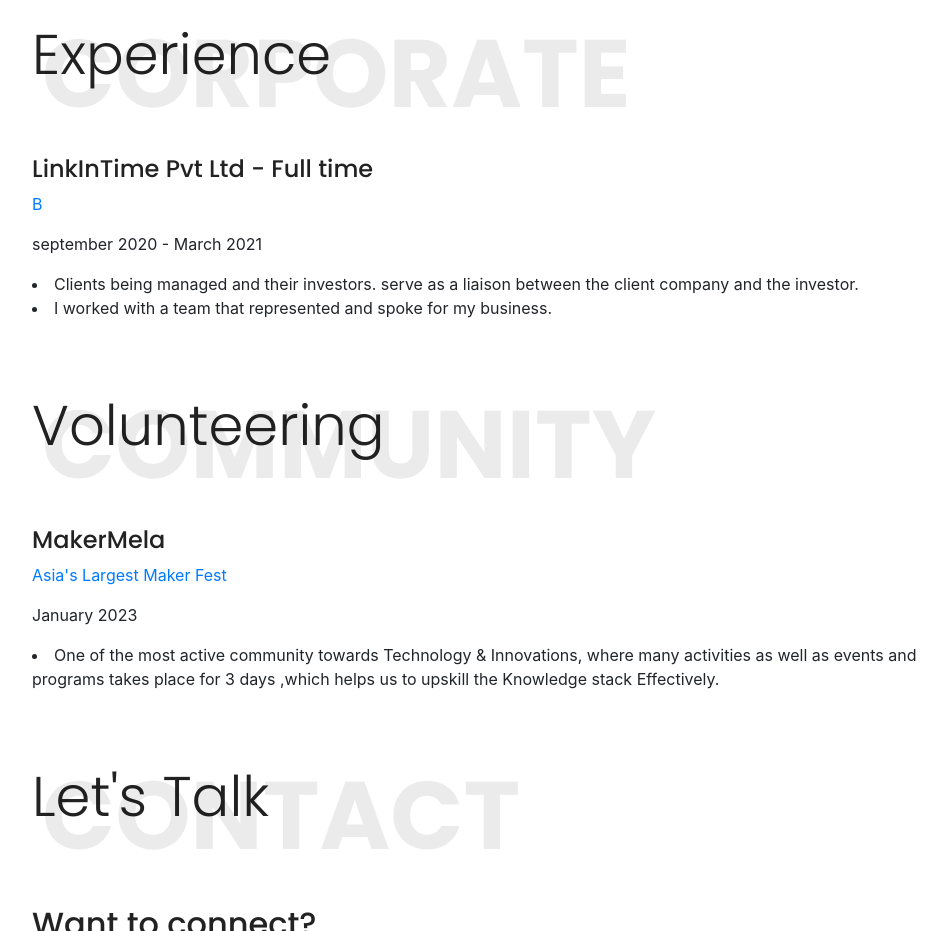
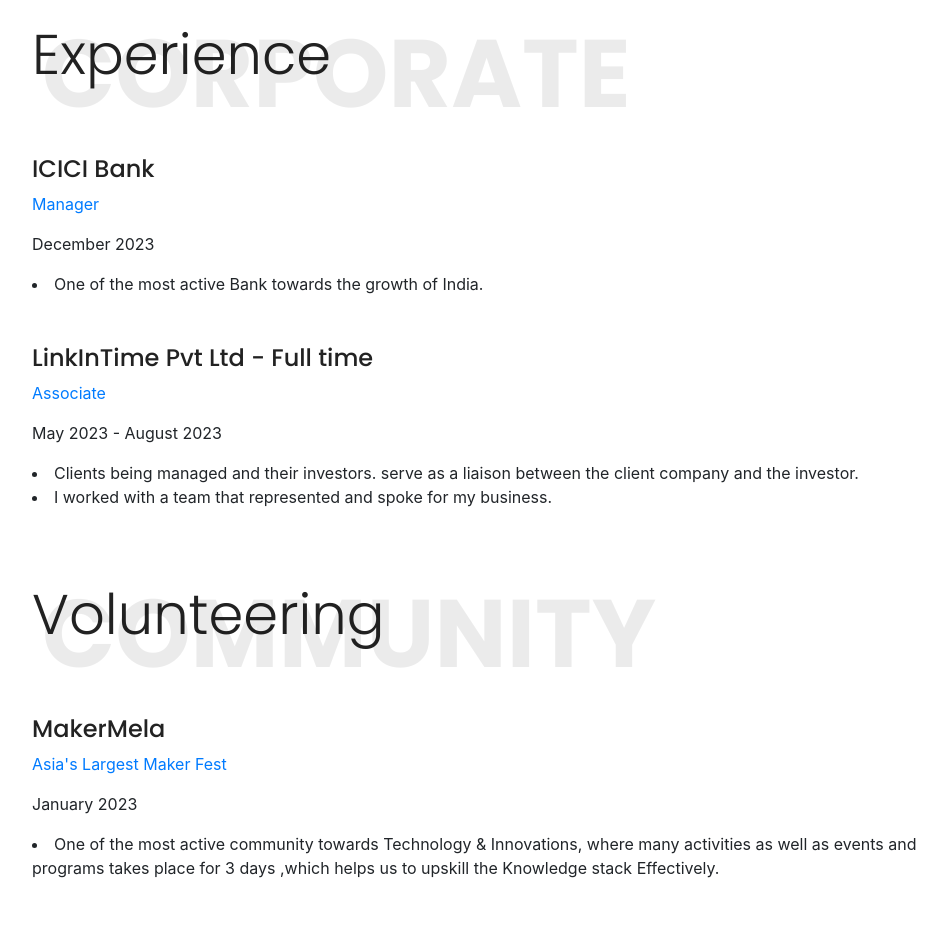
Before and after one commit to codeforlife15/portfolio, a plain HTML site: page index.html in a window 1280 px wide. Shown: the part 2060-2991 px from the top of the page, without its empty margins (53-1000 px from the left). Drawn offline with nearby package versions, Linux system fonts and the light colour scheme; a script that the page names is missing.

Commit message:
Update index.html

```diff
--- a/index.html
+++ b/index.html
@@ -190,15 +190,27 @@
                     <div class="col-md-10">
                         <div class="mt-3">
 
+                            <div class="py-4">
+                                <div class="desc">
+                                    <h4>ICICI Bank</h4>
+                                    <p><a href="https://www.icicibank.com/">Manager</a></p>
+                                </div>
+                                <div>
+                                    <p>December 2023</p>
+                                </div>
+                                <div>
+                                    <li>One of the  most active Bank towards the growth of India.</li>
+                                </div>
+                            </div>
 
 
                             <div class="py-4">
                                 <div class="desc">
                                     <h4>LinkInTime Pvt Ltd - Full time</h4>
-                                    <p><a href="#">B</a></p>
+                                    <p><a href="#">Associate</a></p>
                                 </div>
                                 <div>
-                                    <p>september 2020 - March 2021</p>
+                                    <p>May 2023 - August 2023</p>
                                 </div>
                                 <div>
                                     <li>Clients being managed and their investors. serve as a liaison between the client company and the investor. </li>
@@ -223,7 +235,7 @@
                             <div class="py-4">
                                 <div class="desc">
                                     <h4>MakerMela</h4>
-                                    <p><a href="http://csi-india.org.in/">Asia's Largest Maker Fest</a></p>
+                                    <p><a href="https://www.makermela.com/">Asia's Largest Maker Fest</a></p>
                                 </div>
                                 <div>
                                     <p>January 2023</p>
```
